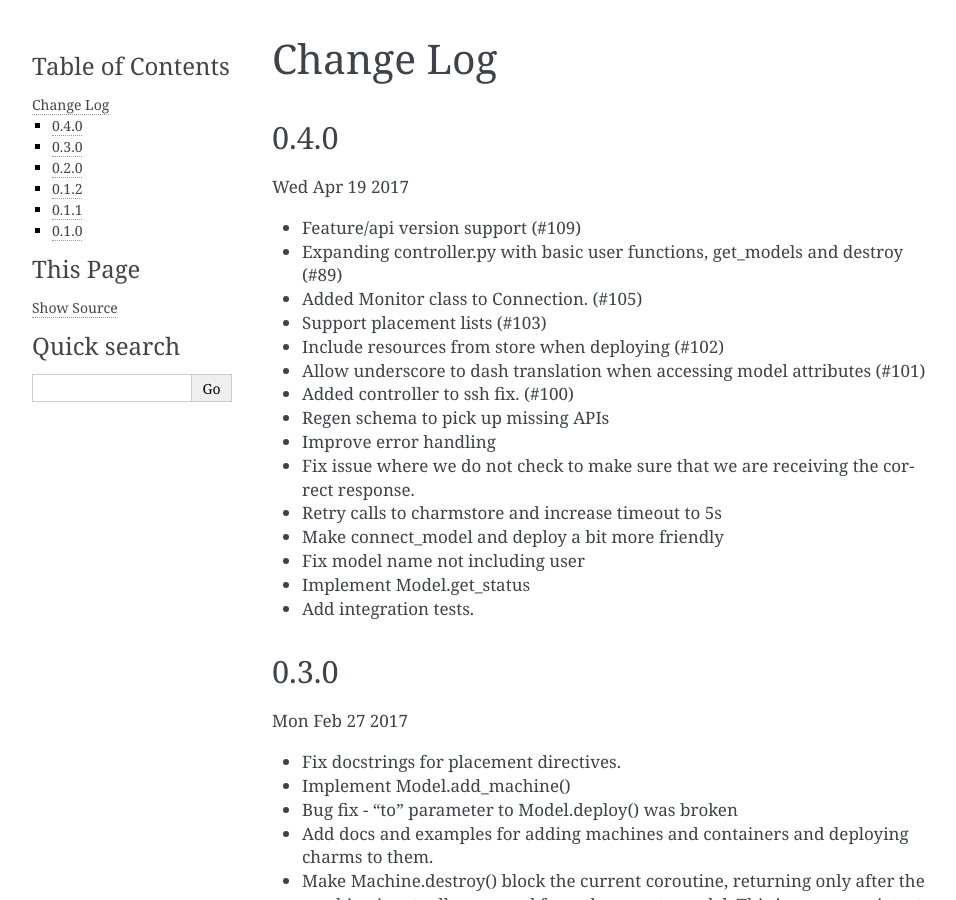
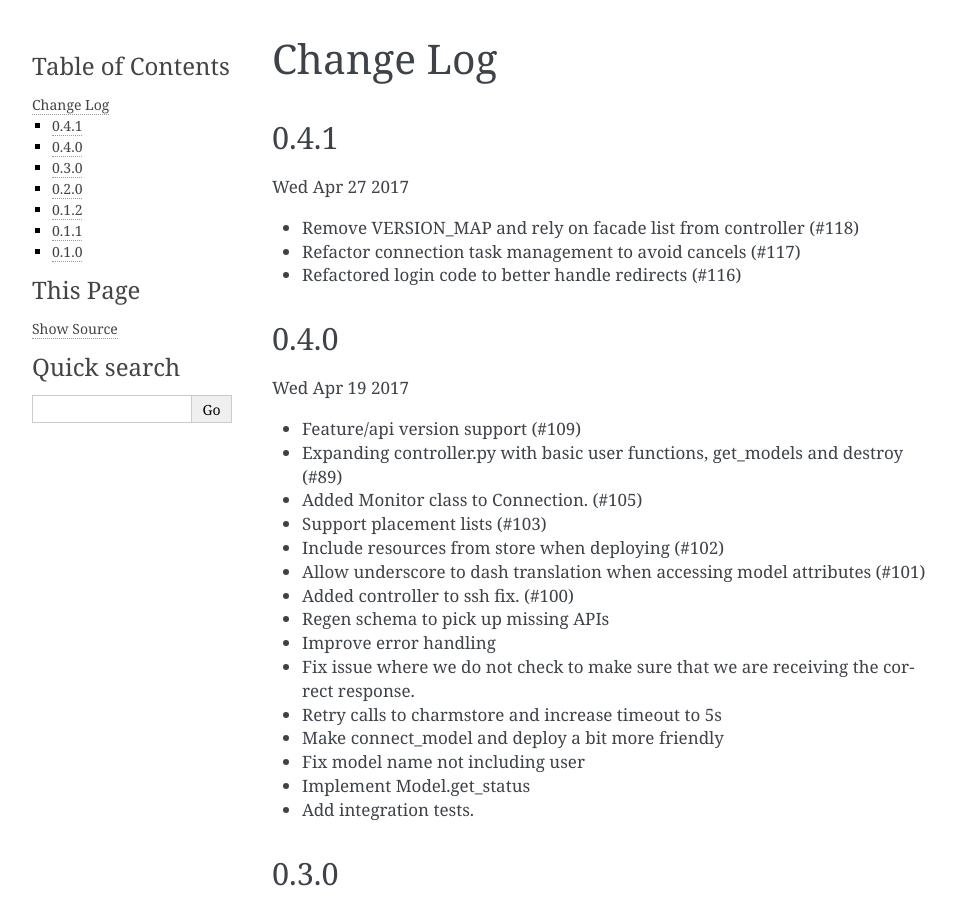
Before and after one commit to juju/python-libjuju, a Sphinx documentation site: the page built from docs/changelog.rst, in a window 1280 px wide and 900 px high. Shown: the whole window, without its empty margins (148-1104 px from the left). Built offline with Sphinx 7.4.7, drawn with Linux system fonts in a browser that asks for light colours.

Commit message:
Update version and changelog for 0.4.1 release
Also add tagging logic to release target in Makefile

```diff
--- a/docs/changelog.rst
+++ b/docs/changelog.rst
@@ -1,5 +1,13 @@
 Change Log
 ----------
+
+0.4.1
+^^^^^
+Wed Apr 27 2017
+
+* Remove VERSION_MAP and rely on facade list from controller (#118)
+* Refactor connection task management to avoid cancels (#117)
+* Refactored login code to better handle redirects (#116)
 
 0.4.0
 ^^^^^
```
Also changed, not shown: 2 other files.
